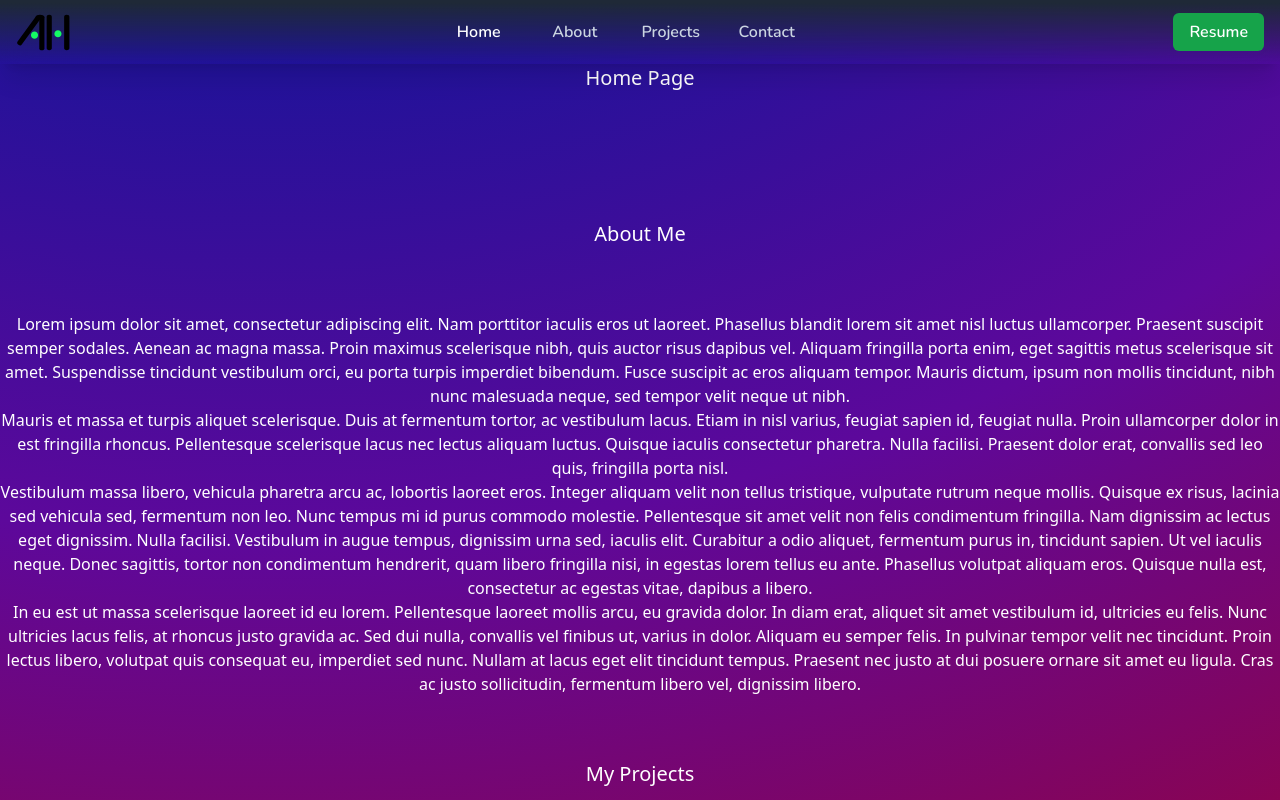
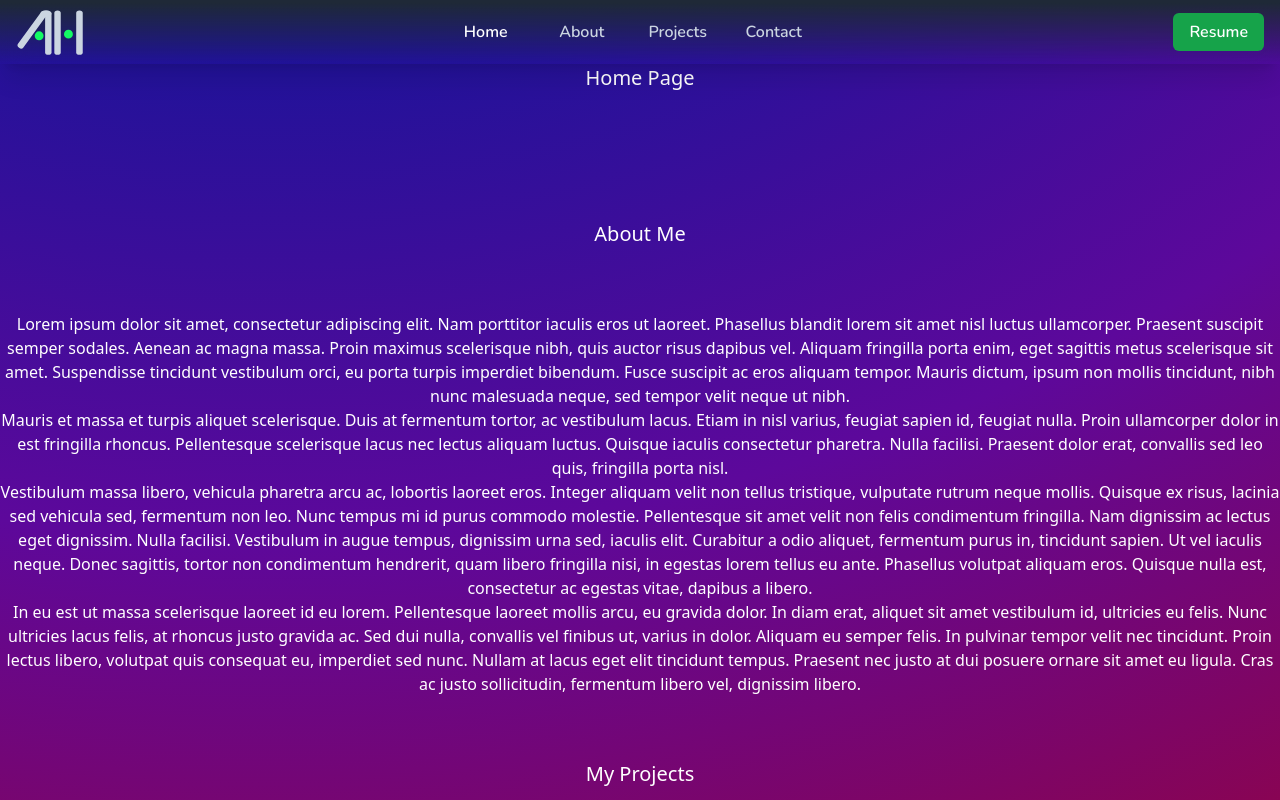
Before and after one commit to SAHerath/saherath.github.io, a React (Vite) app: page / in a window 1280 px wide. Shown: the top 800 px of the page. Built offline with nearby package versions, Linux system fonts and the light colour scheme.

Commit message:
create and use new logo component

```diff
--- a/src/components/Header.jsx
+++ b/src/components/Header.jsx
@@ -2,7 +2,8 @@ import React, {useState} from "react";
 import { Link as LinkRouter } from "react-router-dom";
 import { Link as LinkScroll } from "react-scroll";
 import {PiListBold, PiXBold} from "react-icons/pi";
-import Logo from "/logo/AH.svg";
+import Logo from "./Logo";
+// import Logo from "/logo/AH.svg";
 
 const Header = () => {
 
@@ -21,7 +22,8 @@ const Header = () => {
                 <div className="h-16 flex justify-between items-strech px-4">
                     <h1 className="self-center">
                         <a href="" className=" hover:shadow-glow">
-                            <img src={Logo} className="block h-10 text-white" alt="My Logo" />
+                            <Logo />
+                            {/* <img src={Logo} className="block h-10 text-white" alt="My Logo" /> */}
                         </a>
                     </h1>
                     <ul className="hidden sm:flex items-center">
--- /dev/null
+++ b/src/components/Logo.jsx
@@ -0,0 +1,22 @@
+import React from "react";
+
+const Logo = () => {
+  return (
+    <svg viewBox="0 0 70 50" width="70px" height="50px" xmlns="http://www.w3.org/2000/svg">
+	    {/* <rect width="100%" height="100%" fill="none" stroke="blue"/> */}
+	    <g transform="translate(0 0) scale(0.17)" fill="currentColor" stroke="none">
+        <path d="M 354.045 35.855 C 354.045 25.491 360.415 20.308 373.156 20.308 C 386.112 20.308 392.59 25.491 392.59 35.855 L 392.59 265.5 C 392.59 275.865 386.112 281.048 373.156 281.048 C 360.415 281.048 354.045 275.865 354.045 265.5 L 354.045 35.855 Z" />
+        <path d="M 263.226 265.481 C 263.226 275.847 256.878 281.032 244.182 281.032 C 231.698 281.032 225.456 275.847 225.456 265.481 L 225.456 35.8 C 225.456 25.432 231.698 20.251 244.182 20.251 C 256.878 20.251 263.226 25.432 263.226 35.8 L 263.226 265.481 Z" />
+        <path d="M 171.226 40.78 C 171.226 30.623 177.467 25.545 189.952 25.545 C 202.648 25.545 208.996 30.623 208.996 40.78 L 208.996 265.813 C 208.996 275.969 202.648 281.048 189.952 281.048 C 177.467 281.048 171.226 275.969 171.226 265.813 L 171.226 40.78 Z" />
+        <path d="M 76.536 20.308 C 76.536 10.009 82.777 4.86 95.262 4.86 C 107.958 4.86 114.306 10.009 114.306 20.308 L 114.306 248.492 C 114.306 258.791 107.958 263.942 95.262 263.942 C 82.777 263.942 76.536 258.791 76.536 248.492 L 76.536 20.308 Z" transform="rotate(36 0 0) translate(60.5 -80)" />
+        <path d="M 208.591 38.85 C 208.591 44.209 205.476 48.727 199.252 52.403 C 193.023 56.077 185.371 57.914 176.296 57.914 C 167.473 57.914 159.95 56.077 153.723 52.403 C 147.496 48.727 144.384 44.209 144.384 38.85 C 144.384 33.489 147.496 28.971 153.723 25.296 C 159.95 21.619 167.473 19.783 176.296 19.783 C 185.371 19.783 193.023 21.619 199.252 25.296 C 205.476 28.971 208.591 33.489 208.591 38.85 Z" />
+        <path d="M 334.684 159.644 C 334.684 167.051 332.145 173.292 327.067 178.371 C 321.988 183.449 315.745 185.988 308.34 185.988 C 301.145 185.988 295.01 183.449 289.932 178.371 C 284.853 173.292 282.314 167.051 282.314 159.644 C 282.314 152.238 284.853 145.996 289.932 140.918 C 295.01 135.84 301.145 133.3 308.34 133.3 C 315.745 133.3 321.988 135.84 327.067 140.918 C 332.145 145.996 334.684 152.238 334.684 159.644 Z" fill="rgb(20,250,100)">
+        </path>
+        <path d="M 162.339 169.721 C 162.339 177.128 159.8 183.369 154.721 188.448 C 149.643 193.526 143.4 196.065 135.995 196.065 C 128.8 196.065 122.664 193.526 117.586 188.448 C 112.508 183.369 109.969 177.128 109.969 169.721 C 109.969 162.315 112.508 156.074 117.586 150.995 C 122.664 145.917 128.8 143.378 135.995 143.378 C 143.4 143.378 149.643 145.917 154.721 150.995 C 159.8 156.074 162.339 162.315 162.339 169.721 Z" fill="rgb(20,250,100)">
+        </path>
+      </g>
+    </svg>
+  )
+}
+
+export default Logo;
```
